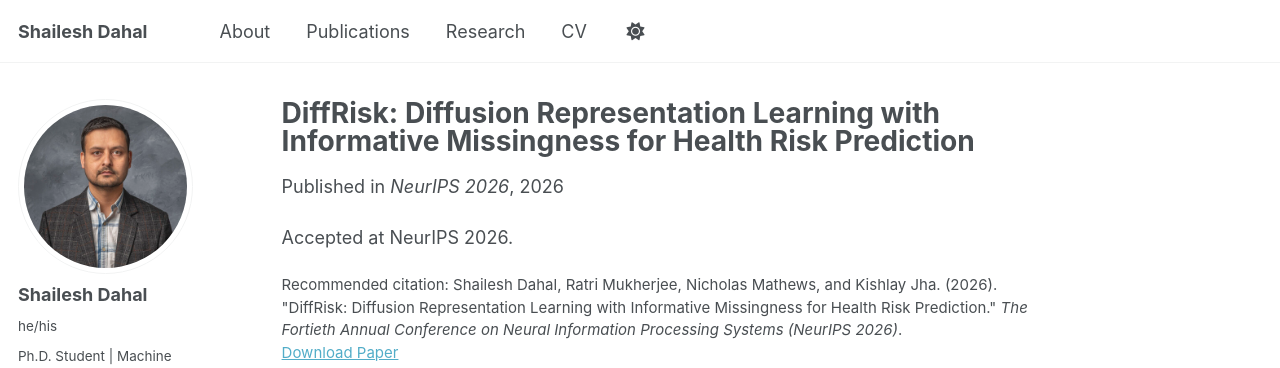
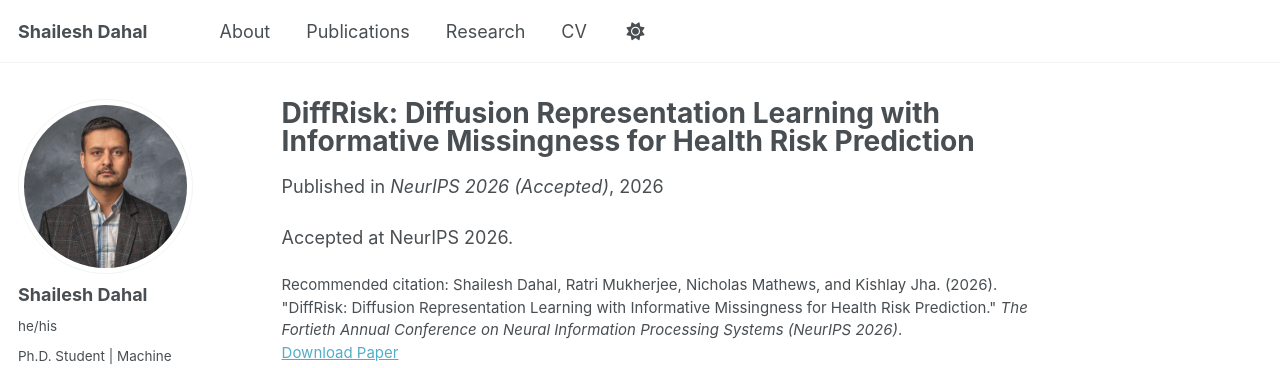
Before and after one commit to shaileshdahal/shaileshdahal.github.io, a Jekyll site: the page built from _publications/2026-01-01-diffrisk.md, in a window 1280 px wide. Shown: the top 368 px of the page. Built offline with Jekyll 4.4.1, drawn with Linux system fonts in a browser that asks for light colours; a style sheet for code colours, icons or effects is not loaded.

Commit message:
Mark NeurIPS 2026 paper accepted and order first

```diff
--- a/_publications/2026-01-01-diffrisk.md
+++ b/_publications/2026-01-01-diffrisk.md
@@ -3,8 +3,8 @@ title: "DiffRisk: Diffusion Representation Learning with Informative Missingness
 collection: publications
 category: conferences
 permalink: /publication/2026-diffrisk
-date: 2026-01-01
-venue: "NeurIPS 2026"
+date: 2026-12-01
+venue: "NeurIPS 2026 (Accepted)"
 paperurl: "https://openreview.net/forum?id=Ys3sg1XgsA"
 citation: 'Shailesh Dahal, Ratri Mukherjee, Nicholas Mathews, and Kishlay Jha. (2026). &quot;DiffRisk: Diffusion Representation Learning with Informative Missingness for Health Risk Prediction.&quot; <i>The Fortieth Annual Conference on Neural Information Processing Systems (NeurIPS 2026)</i>.'
 ---
```
